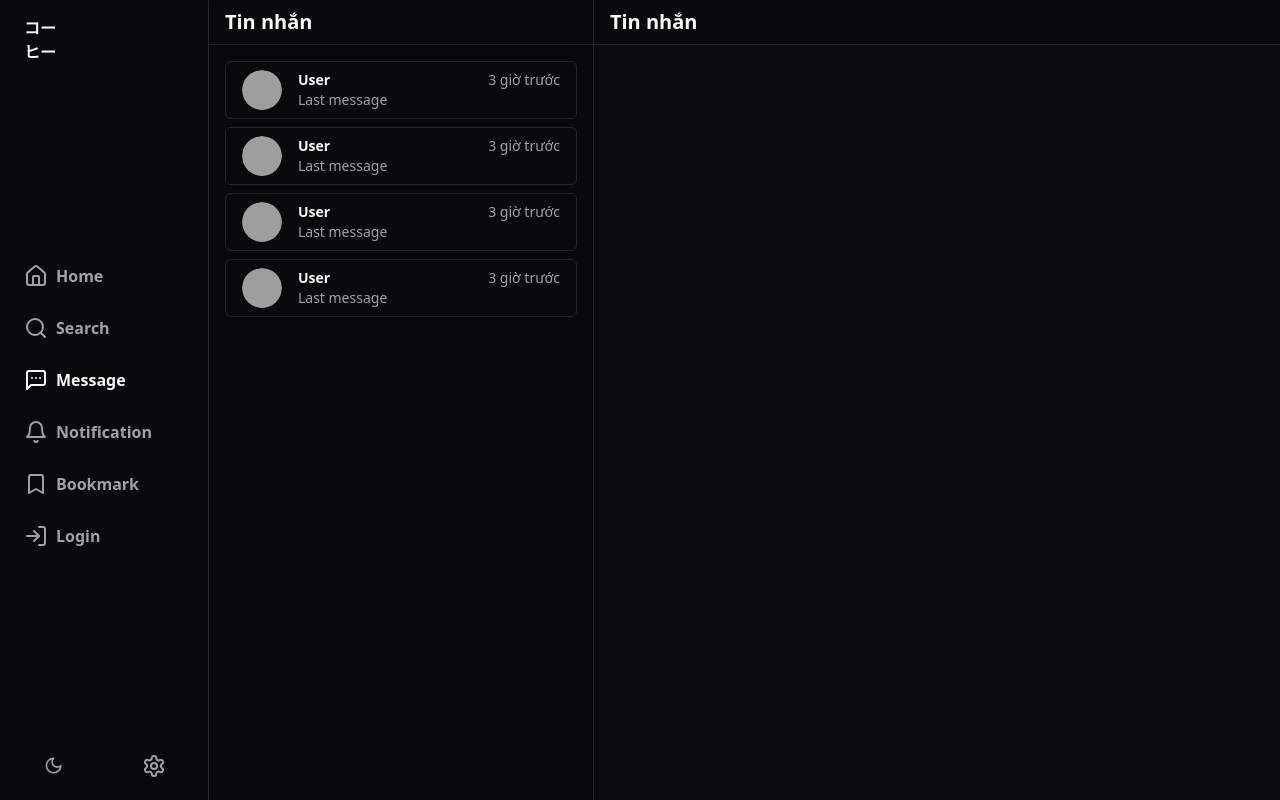
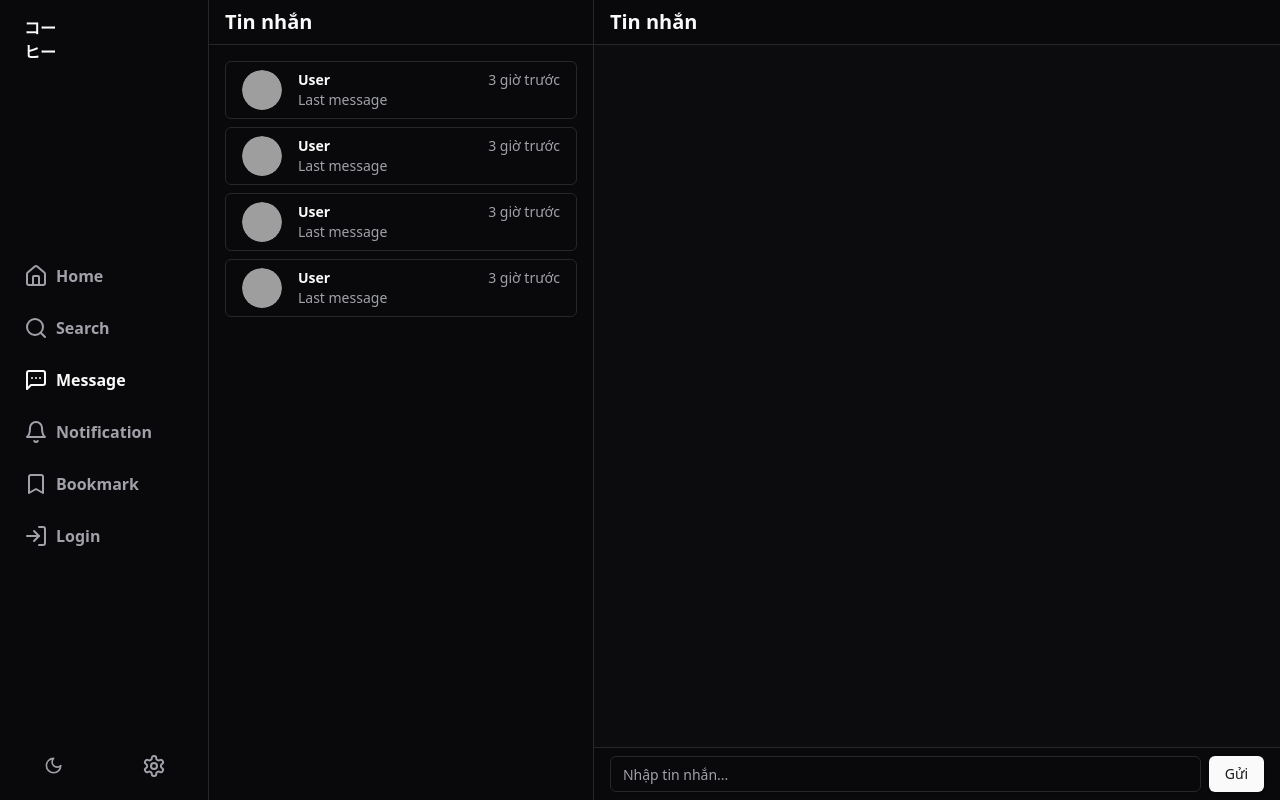
Before and after one commit to TinLite/Kohi, a React (Vite) app in the folder kohi-frontend/: page /message in a window 1280 px wide. Built offline with nearby package versions, Linux system fonts and the light colour scheme; no server answers; grey boxes are pictures that could not be loaded.

Commit message:
frontend: layout fixes

```diff
--- a/kohi-frontend/src/layout/main-layout.tsx
+++ b/kohi-frontend/src/layout/main-layout.tsx
@@ -8,10 +8,8 @@ export default function MainLayout() {
     <div className="bg-muted dark:bg-muted/10">
       <div className="flex items-start min-h-screen mx-auto">
         <SideNav />
-        <div className="flex-grow relative">
-          <ScrollArea className="h-screen">
-            <Outlet />
-          </ScrollArea>
+        <div className="flex-grow relative h-screen">
+          <Outlet />
         </div>
       </div>
     </div>
--- a/kohi-frontend/src/routes/messages/message.tsx
+++ b/kohi-frontend/src/routes/messages/message.tsx
@@ -1,4 +1,6 @@
 import { Avatar, AvatarFallback, AvatarImage } from "@/components/ui/avatar";
+import { Button } from "@/components/ui/button";
+import { Input } from "@/components/ui/input";
 import { ScrollArea } from "@/components/ui/scroll-area";
 import { Separator } from "@/components/ui/separator";
 
@@ -40,11 +42,19 @@ export default function MessagePage() {
                 </ScrollArea>
             </div>
             <Separator orientation="vertical" />
-            <div className="flex-grow">
-                <div className="w-full px-4 py-2 bg-background">
+            <div className="flex-grow flex h-screen flex-col">
+                <div className="px-4 py-2 bg-background">
                     <h1 className="text-xl font-bold">Tin nhắn</h1>
                 </div>
                 <Separator />
+                <ScrollArea className="flex-grow pb-4">
+
+                </ScrollArea>
+                <Separator />
+                <div className="bg-background flex gap-2 px-4 py-2">
+                    <Input placeholder="Nhập tin nhắn..." className="flex-grow" />
+                    <Button>Gửi</Button>
+                </div>
             </div>
         </div>
     );
--- a/kohi-frontend/src/routes/posts/post-list.tsx
+++ b/kohi-frontend/src/routes/posts/post-list.tsx
@@ -2,6 +2,7 @@ import { ButtonScrollToTop } from "@/components/button-scroll-to-top";
 import FriendSide from "@/components/friend-side";
 import { Button } from "@/components/ui/button";
 import { Card, CardContent, CardFooter } from "@/components/ui/card";
+import { ScrollArea } from "@/components/ui/scroll-area";
 import { Textarea } from "@/components/ui/textarea";
 import UserPost from "@/components/user-post";
 import { getGlobalLatestPosts } from "@/repository/PostsRepository";
@@ -54,12 +55,16 @@ export default function PostList() {
   return (
     <>
       <div className="flex">
-        <div className="flex flex-col gap-6 max-w-xl mx-auto py-6">
-          <PostCreate />
-          {posts.map((post) => (
-            <UserPost post={post} key={post._id} />
-          ))}
-        </div>
+        <ScrollArea className="h-screen flex-grow flex flex-col py-6">
+          <div className="w-full flex justify-center">
+            <div className="w-screen max-w-xl space-y-6">
+              <PostCreate />
+              {posts.map((post) => (
+                <UserPost post={post} key={post._id} />
+              ))}
+            </div>
+          </div>
+        </ScrollArea>
         <ButtonScrollToTop />
         <FriendSide />
       </div>
```
